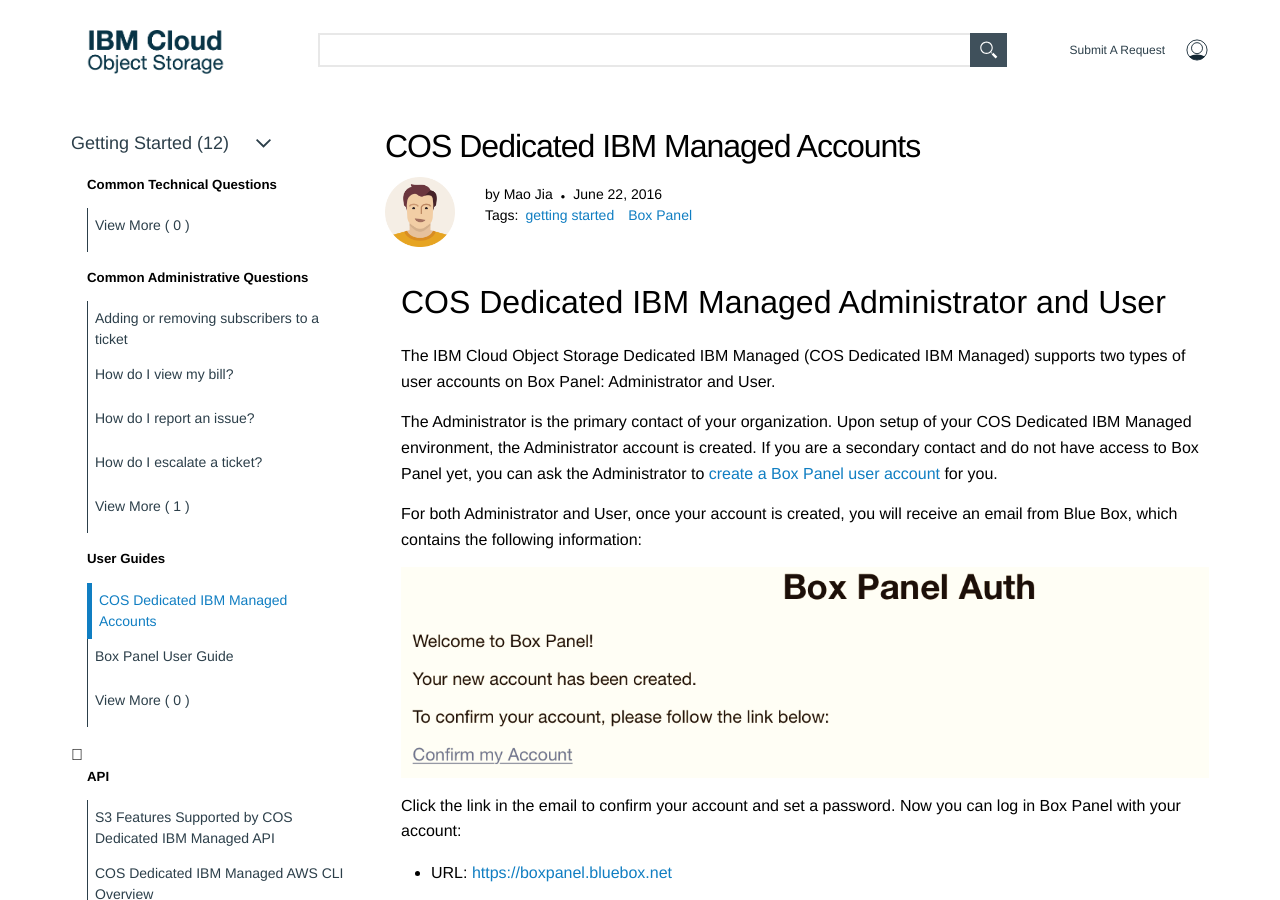
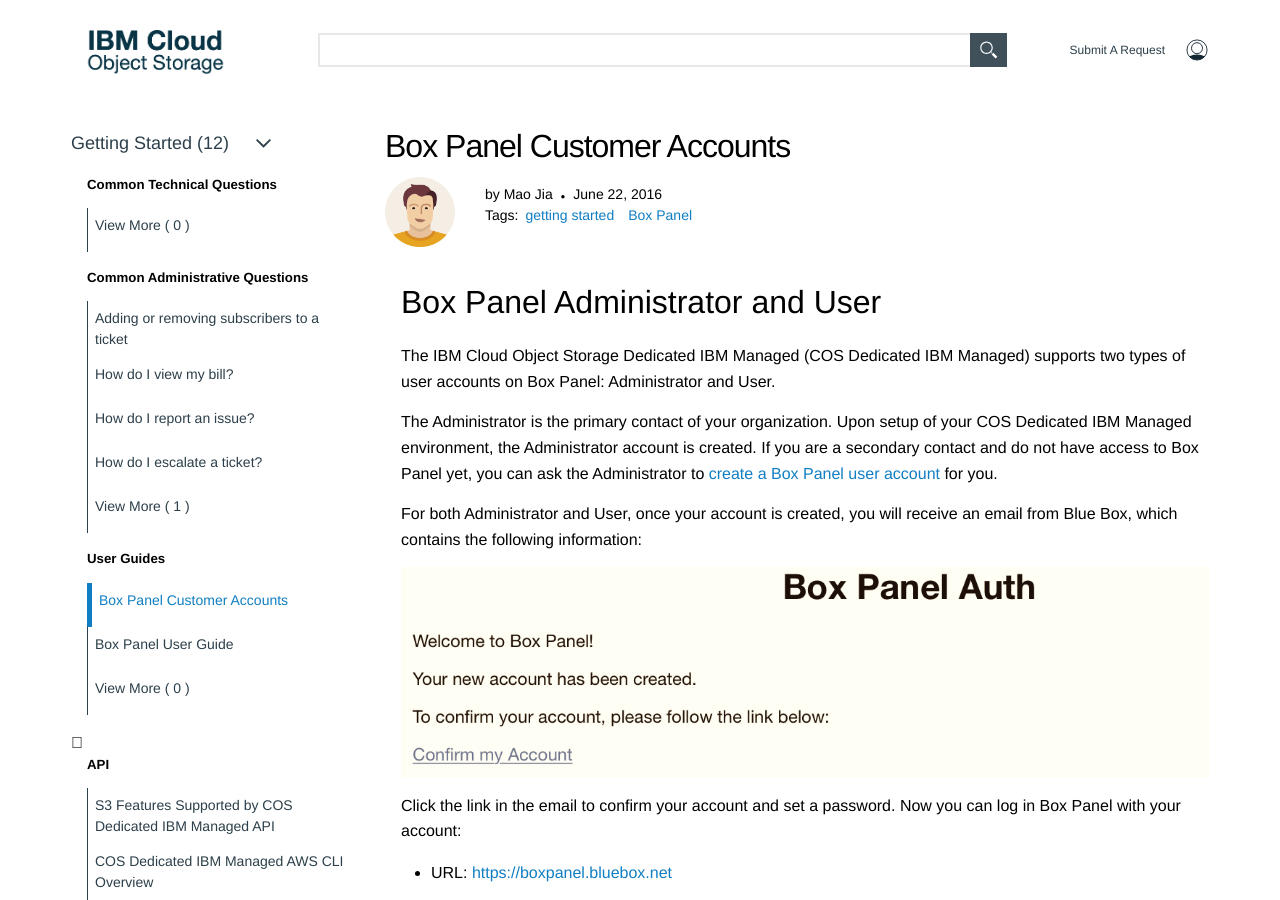
Before and after one commit to nglange/help-documentation, a Jekyll site: the page built from _userguides/user_accounts.md, in a window 1280 px wide and 900 px high. Built offline with Jekyll 4.4.1, drawn with Linux system fonts in a browser that asks for light colours.

Commit message:
update BP account topic title
update BP account topic title

```diff
--- a/_userguides/user_accounts.md
+++ b/_userguides/user_accounts.md
@@ -1,6 +1,6 @@
 ---
 layout: page
-title: "COS Dedicated IBM Managed Accounts"
+title: "Box Panel Customer Accounts"
 featured: true
 weight: 1
 tags: [getting started, Box Panel]
@@ -8,7 +8,7 @@
 dateAdded: June 22, 2016
 ---
 
-## COS Dedicated IBM Managed Administrator and User
+## Box Panel Administrator and User
 
 The IBM Cloud Object Storage Dedicated IBM Managed (COS Dedicated IBM Managed) supports two types of user accounts on Box Panel: Administrator and User.
 
```
